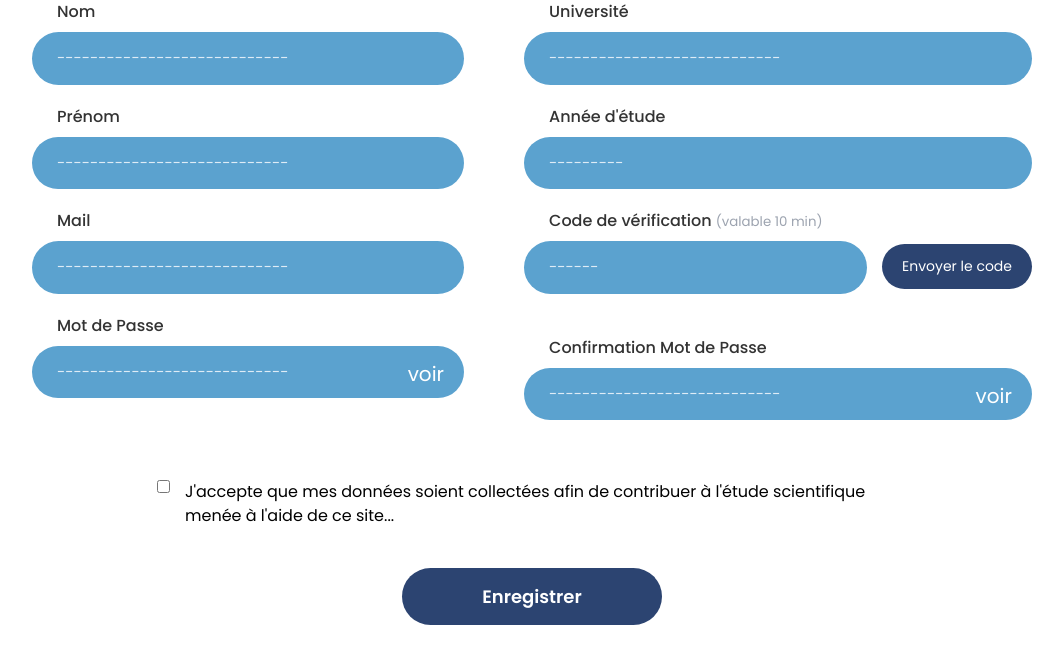
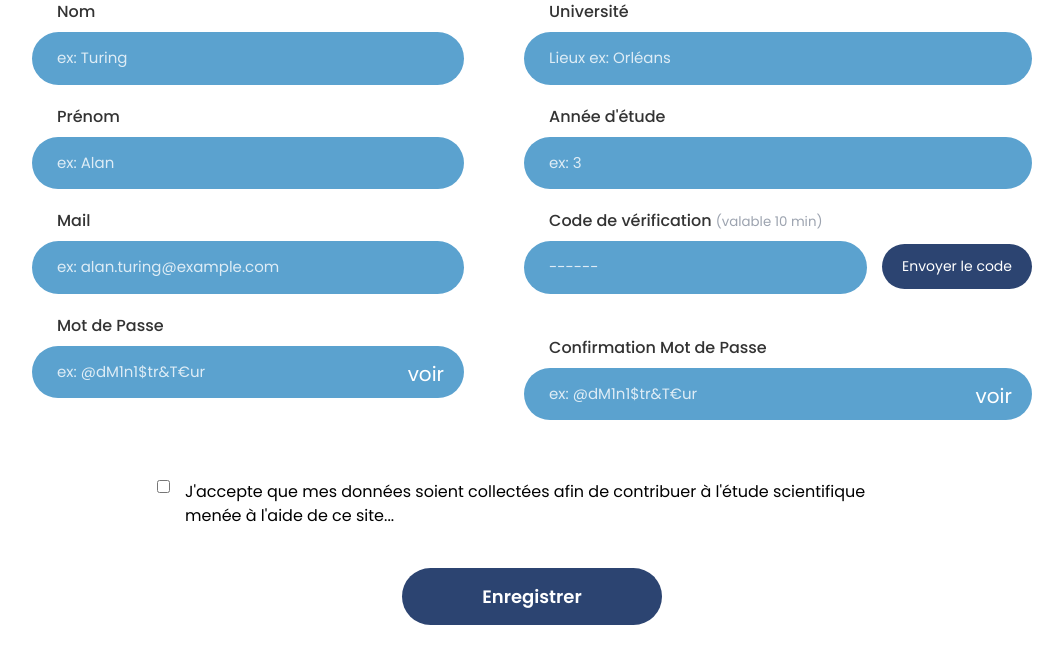
Before and after one commit to CillianBgrPro/Projet-Entreprise, a Django app: page /inscription/ in a window 1280 px wide. Shown: the part 79-743 px from the top of the page, without its empty margins (108-1171 px from the left). Run offline with Django 5.2, Linux system fonts and the light colour scheme.

Commit message:
change placeholder forms

```diff
--- a/templates/connexion/inscription.html
+++ b/templates/connexion/inscription.html
@@ -31,20 +31,20 @@
             <div class="col">
                 <div class="input-group">
                     <label>Nom</label>
-                    <input type="text" name="last_name" placeholder="----------------------------" required tabindex="1">
+                    <input type="text" name="last_name" placeholder="ex: Turing" required tabindex="1">
                 </div>
                 <div class="input-group">
                     <label>Prénom</label>
-                    <input type="text" name="first_name" placeholder="----------------------------" required tabindex="3">
+                    <input type="text" name="first_name" placeholder="ex: Alan" required tabindex="3">
                 </div>
                 <div class="input-group">
                     <label>Mail</label>
-                    <input type="email" id="user-email" name="email" placeholder="----------------------------"
+                    <input type="email" id="user-email" name="email" placeholder="ex: alan.turing@example.com"
                         required tabindex="5">
                 </div>
                 <div class="input-group">
                     <label>Mot de Passe</label>
-                    <input type="password" id="pass1" name="password1" placeholder="----------------------------"
+                    <input type="password" id="pass1" name="password1" placeholder="ex: @dM1n1$tr&T€ur"
                         required tabindex="7">
                     <span class="eye-icon" onclick="togglePass('pass1')">voir</span>
                 </div>
@@ -53,11 +53,11 @@
             <div class="col">
                 <div class="input-group">
                     <label>Université</label>
-                    <input type="text" name="university" placeholder="----------------------------" tabindex="2">
+                    <input type="text" name="university" placeholder="Lieux ex: Orléans" tabindex="2">
                 </div>
                 <div class="input-group">
                     <label>Année d'étude</label>
-                    <input type="text" name="study_year" placeholder="---------" tabindex="4">
+                    <input type="text" name="study_year" placeholder="ex: 3" tabindex="4">
                 </div>
                 <div class="email-row">
                     <div class="input-group">
@@ -70,7 +70,7 @@
                 <div id="code-status" style="font-size:13px; margin-top:4px; min-height:18px;"></div>
                 <div class="input-group" style="margin-top: 20px;">
                     <label>Confirmation Mot de Passe</label>
-                    <input type="password" id="pass2" name="password2" placeholder="----------------------------"
+                    <input type="password" id="pass2" name="password2" placeholder="ex: @dM1n1$tr&T€ur"
                         required tabindex="8">
                     <span class="eye-icon" onclick="togglePass('pass2')">voir</span>
                 </div>
```
